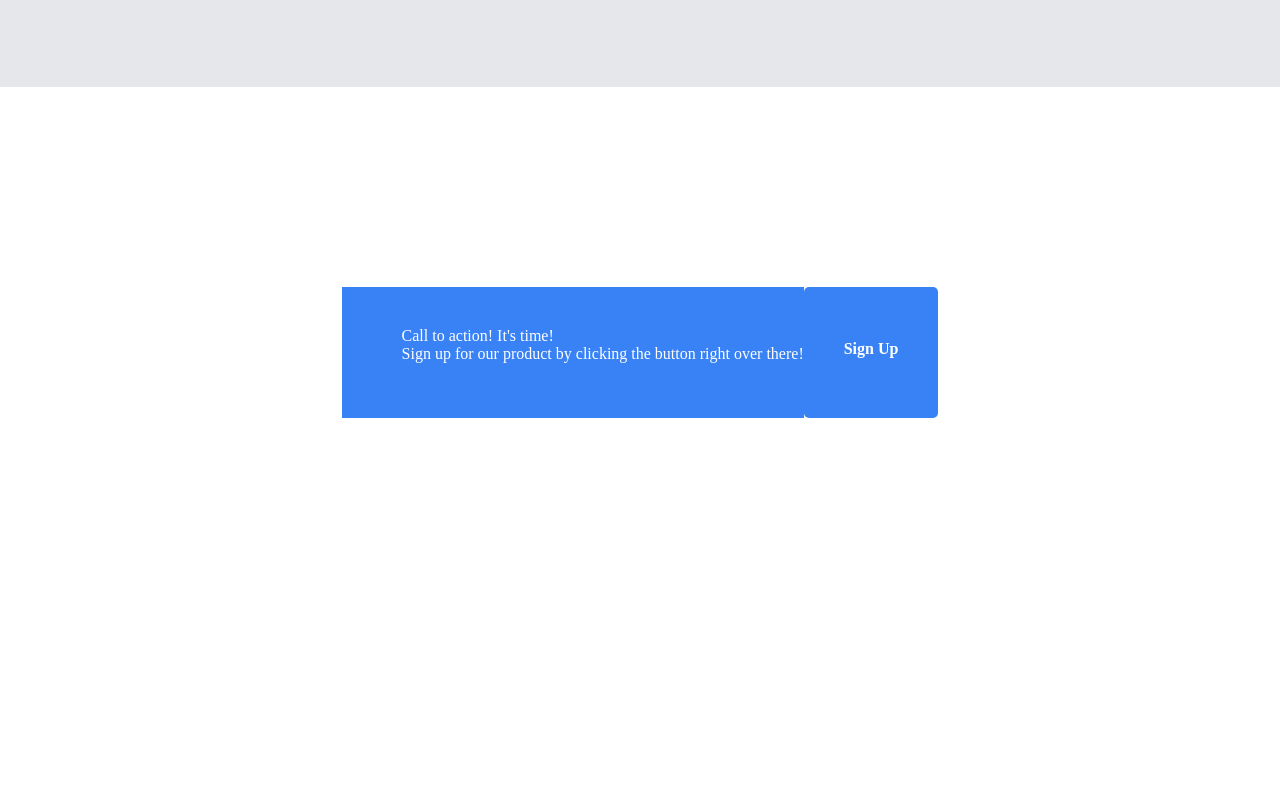
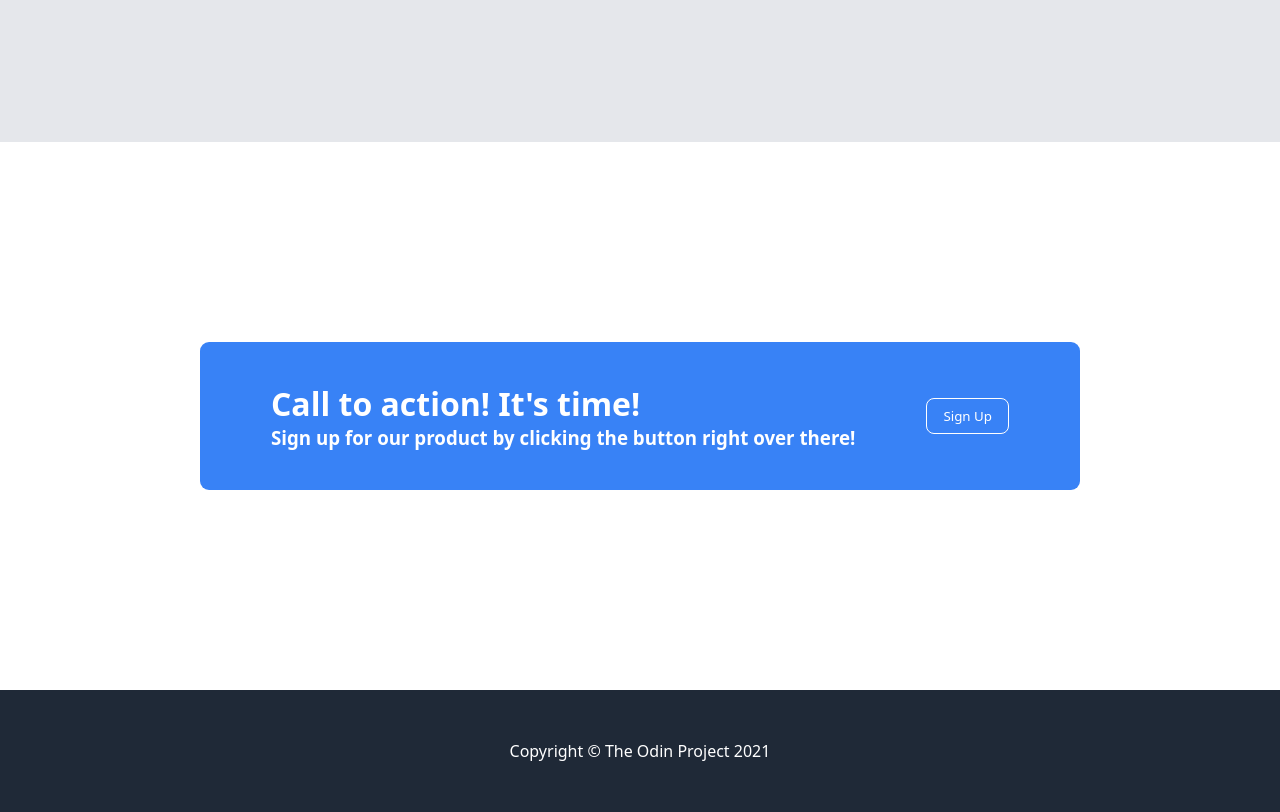
Before and after one commit to paulbaba1/odin-project1, a plain HTML site: page index.html in a window 1280 px wide. Shown: the part 1272-2084 px from the top of the page. Before the commit the page ends 1890 px from the top, so only its background shows below. Drawn offline with Linux system fonts and the light colour scheme.

Commit message:
position sign up button and add footer

```diff
--- a/index.html
+++ b/index.html
@@ -8,12 +8,13 @@
     <link rel='stylesheet' href='styles.css'/>
 </head>
 <body>
+    <div class = 'container'>
     <div class='menu-container'>
-            <div class ='header-logo'><strong>Header Logo</strong></div>
+            <div class ='header-logo'><strong>Awesome Website</strong></div>
             <div class="links">
-            <div class ='header-link-1'>header link one</div>
-            <div class ='header-link-2'>header link two</div>
-            <div class ='header-link-3'>header link three</div>
+            <div class ='header-link-1'>Sign Up</div>
+            <div class ='header-link-2'>Log In</div>
+            <div class ='header-link-3'>Subscribe</div>
             </div>
         </div>
 
@@ -25,13 +26,13 @@
                 <button class="sign-up-button" type="button">Sign Up</button>
             </div>
                 <div class = "image-hero">
-                    <img src="dog.jpg" alt="dog" height="300px" width="auto">
+                    <img src="cat.png" alt="dog" height="300px" width="auto">
                 </div>
     </div>
 
 
         <div class = "random-info">
-            <p><strong>Some random information.</strong></p>
+            <p><strong>Some awesome information.</strong></p>
         </div>
         <div class = "content">
             <div class ="pic1">
@@ -60,14 +61,23 @@
 
         <div class ="banner-container">
             <div class ="banner">
-                <p class = "banner-text">Call to action! It's time!</p>
-                <p class = "banner-text2">Sign up for our product by clicking the button right over there!</p>
-            </div>
-            <div button class="sign-up-button2" type="button">Sign Up</button></div>
+
+                <div class="bigtext">
+                    <h1>Call to action! It's time!</h1>
+                </div>
+
+              <div class ='pulamea'> <h3>Sign up for our product by clicking the button right over there!</h3></div>
 
 
-
+            </div>
+            <button class="butonulpuliimele" type="button">Sign Up</button>
         </div>
+        <div class="footer">
+        <footer>
+            <p>Copyright © The Odin Project 2021</p>
+        </footer>
+        </div>
+    </div>
 
 </body>
 </html>
--- a/styles.css
+++ b/styles.css
@@ -2,6 +2,12 @@
     margin: 0;
     padding: 0;
     box-sizing: border-box;
+    font-family: system-ui, -apple-system, BlinkMacSystemFont, 'Segoe UI', Roboto, Oxygen, Ubuntu, Cantarell, 'Open Sans', 'Helvetica Neue', sans-serif;
+}
+
+.container {
+    display: flex;
+    flex-direction: column;
 }
 
 .menu-container{
@@ -131,37 +137,51 @@ justify-content: space-around;
     font-weight: bold;
 }
 
+.text-center2{
+    display: flex;
+    justify-content: center;
+}
+
 .banner-container{
 
     display: flex;
-    justify-content: center;
+    justify-content: space-evenly;
     flex-direction: row;
+    align-items: center;
     margin-top: 200px;
     margin-bottom: 200px;
+    margin-left: 200px;
+    margin-right: 200px;
+    padding-top: 40px;
+    padding-bottom: 40px;
+    background-color: #3882f6;
+    border-radius: 9px;
 }
 
-.banner{
-    display:flex;
-    background-color: #3882f6;
+.banner {
+    display: flex;
     flex-direction: column;
-    align-items: flex-start;
+    flex-wrap: wrap;
     color: white;
-    padding-left: 60px;
-    padding-top: 40px;
-    padding-bottom: 40px;
 }
 
-.sign-up-button2{
-    display: flex;
+.butonulpuliimele{
     background-color: #3882f6;
     color: white;
-    font-weight: bold;
-    align-items: center;
-    padding-left: 40px;
-    padding-right: 40px;
-    padding-top: 53px;
-    padding-bottom: 60px;
-    border-radius: 5px;
-    border-color: white;
+    border: 1px solid white;
+    border-radius: 8px;
+    padding-left: 16px;
+    padding-right: 16px;
+    padding-top: 8px;
+    padding-bottom: 8px;
 
 }
+.footer{
+    display:flex;
+    justify-content: center;
+    align-items: center;
+
+    color: white;
+    padding: 50px;
+    background-color: #1F2937;
+}
```
Also changed, not shown: cat.png (added), waves.png (added).
